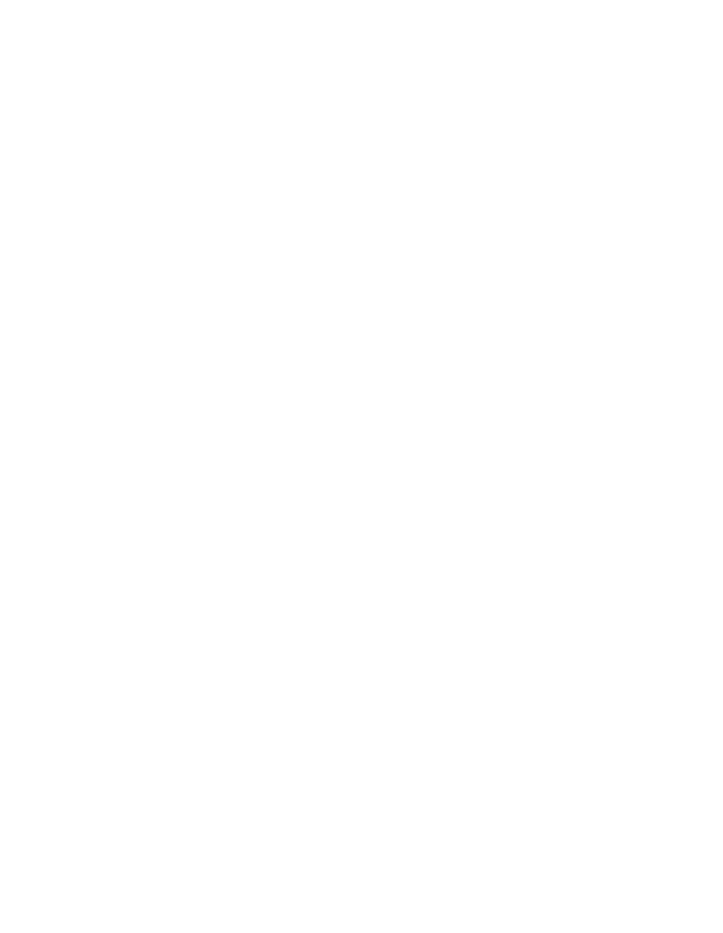
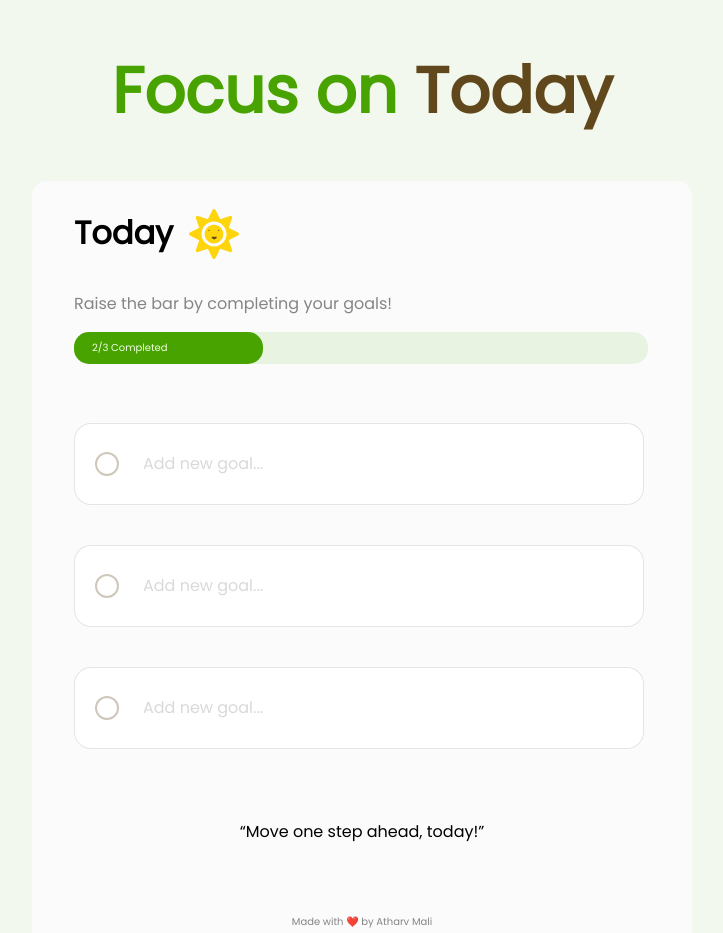
Before and after one commit to atharvmali/Focus-on-Today, a plain HTML site: page index.html in a window 1280 px wide. Shown: the top 933 px of the page, without its empty margins (278-1001 px from the left). Before the commit the page ends 800 px from the top, so only its background shows below. Drawn offline with Linux system fonts and the light colour scheme.

Commit message:
make 90% of UI

```diff
--- a/index.html
+++ b/index.html
@@ -1,13 +1,47 @@
 <!DOCTYPE html>
 <html lang="en">
+
 <head>
     <meta charset="UTF-8">
     <meta name="viewport" content="width=device-width, initial-scale=1.0">
     <link rel="stylesheet" href="style.css">
     <script src="script.js" defer></script>
+    <link rel="preconnect" href="https://fonts.googleapis.com">
+    <link rel="preconnect" href="https://fonts.gstatic.com" crossorigin>
+    <link href="https://fonts.googleapis.com/css2?family=Poppins&display=swap" rel="stylesheet">
     <title>Focus on Today</title>
 </head>
+
 <body>
+    <main>
+        <h1 class="title">Focus on <span>Today</span></h1>
+        <div class="container">
+            <h2 class="sub-title">Today
+                <img class="sun" src="Sun.svg" alt="sun">
+            </h2>
+            <p class="bar-title">Raise the bar by completing your goals!</p>
+            <div class="bar">
+                <div class="bar-value">
+                    <p class="bar-value-text">2/3 Completed</p>
+                </div>
+            </div>
+            <p class="warning-text">Please set all the 3 goals!</p>
+            <div class="goal-container">
+                <div class="custom-checkbox"></div>
+                <input type="text" class="goal-text" placeholder="Add new goal...">
+            </div>
+            <div class="goal-container">
+                <div class="custom-checkbox"></div>
+                <input type="text" class="goal-text" placeholder="Add new goal...">
+            </div>
+            <div class="goal-container">
+                <div class="custom-checkbox"></div>
+                <input type="text" class="goal-text" placeholder="Add new goal...">
+            </div>
+            <p class="quote">“Move one step ahead, today!”</p>
+            <p class="madeBy">Made with  ❤️ by Atharv Mali </p>
+        </div>
+    </main>
+</body>
 
-</body>
 </html>
--- a/style.css
+++ b/style.css
@@ -0,0 +1,129 @@
+* {
+    box-sizing: border-box;
+}
+
+body {
+    background-color: rgba(73, 163, 0, 0.07);
+    font-family: "Poppins", sans-serif;
+
+}
+
+.title {
+    color: rgba(72, 163, 0, 1);
+    font-size: 64px;
+    font-weight: 700;
+    text-align: center;
+}
+
+.title span {
+    color: rgba(97, 72, 28, 1);
+}
+
+.container {
+    background-color: rgba(251, 251, 251, 1);
+    width: 660px;
+    /* height: 810px; */
+    padding: 28px 42px;
+    border-radius: 15px;
+    margin-inline: auto;
+}
+
+.sub-title {
+    font-size: 32px;
+    font-weight: 700;
+    display: flex;
+    margin: 0;
+}
+
+.sun {
+    padding-left: 16px;
+}
+
+.bar-title {
+    color: rgba(133, 133, 133, 1);
+    font-size: 16px;
+    font-weight: 400;
+    margin-top: 2rem;
+
+}
+
+.bar {
+    height: 32px;
+    width: 574px;
+    background-color: rgba(72, 163, 0, 0.1);
+    border-radius: 15px;
+}
+
+.bar-value {
+    height: 100%;
+    width: 33%;
+    background-color: rgba(72, 163, 0, 1);
+    border-radius: 15px;
+    display: flex;
+    align-items: center;
+}
+
+.bar-value-text {
+    color: rgba(238, 255, 224, 1);
+    padding-left: 18px;
+    font-weight: 500;
+    font-size: 10px;
+}
+
+.warning-text {
+    color: rgba(255, 81, 81, 1);
+    font-size: 14px;
+    font-weight: 400;
+    visibility: hidden;
+}
+
+.goal-container {
+    height: 82px;
+    width: 570px;
+    background-color: rgba(255, 255, 255, 1);
+    border-radius: 17px;
+    border: 1px solid rgba(0, 0, 0, 0.1);
+    margin-top: 24px;
+    margin-bottom: 40px;
+    display: flex;
+    align-items: center;
+    padding: 0 0 0 20px;
+}
+
+.custom-checkbox {
+    height: 24px;
+    width: 24px;
+    color: rgba(255, 255, 255, 1);
+    border: 2px solid rgba(97, 72, 28, 0.3);
+    border-radius: 50%;
+
+}
+
+
+.goal-text {
+    border: none;
+    width: 470px;
+    height: 28px;
+    margin-left: 22px;
+    font-size: 16px;
+    font-family: inherit;
+}
+
+.goal-text::placeholder {
+    color: rgba(217, 217, 217, 1);
+}
+
+.quote {
+    font-size: 16px;
+    font-weight: 500;
+    color: rgba(0, 0, 0, 1);
+    text-align: center;
+    margin: 70px 0 70px 0;
+}
+
+.madeBy {
+    font-size: 10px;
+    font-weight: 500;
+    color: rgba(133, 133, 133, 1);
+    text-align: center;
+}
```
Also changed, not shown: Sun.svg (added).
